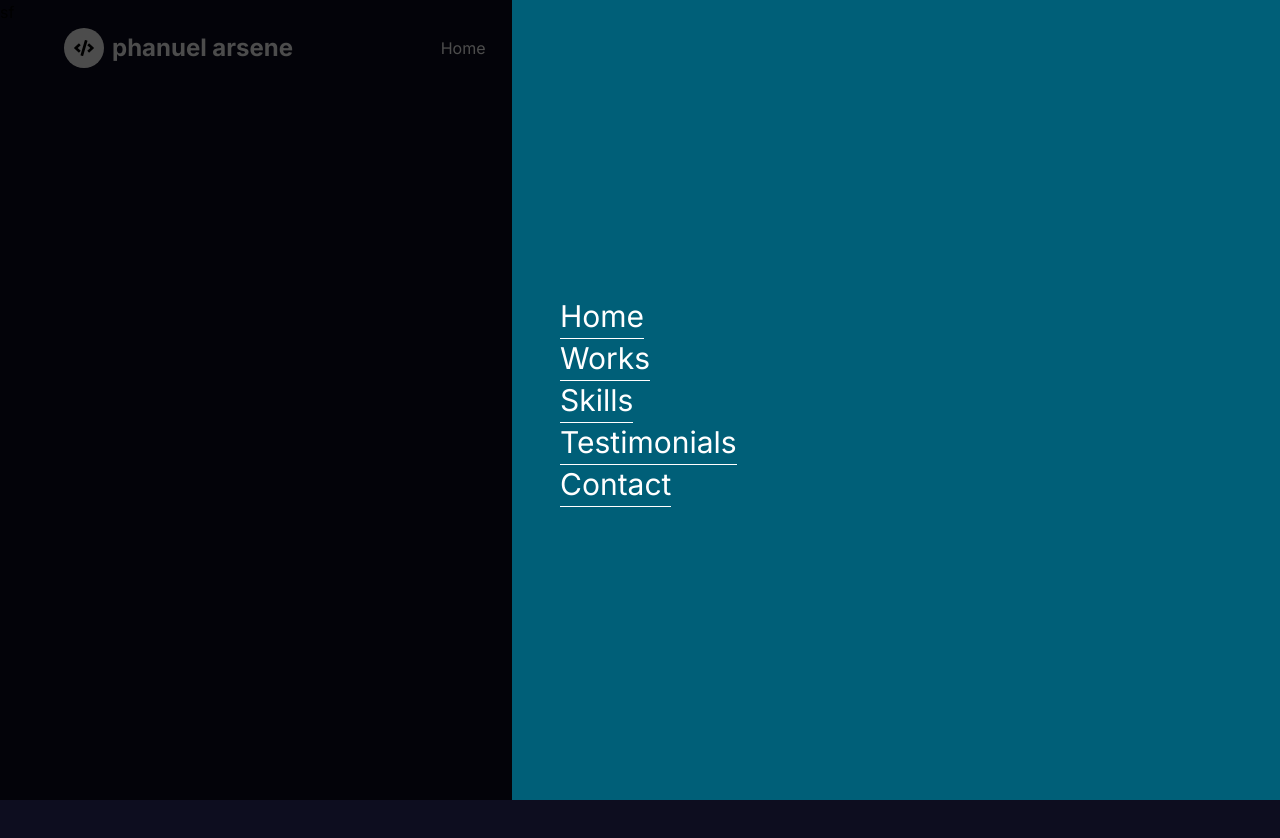
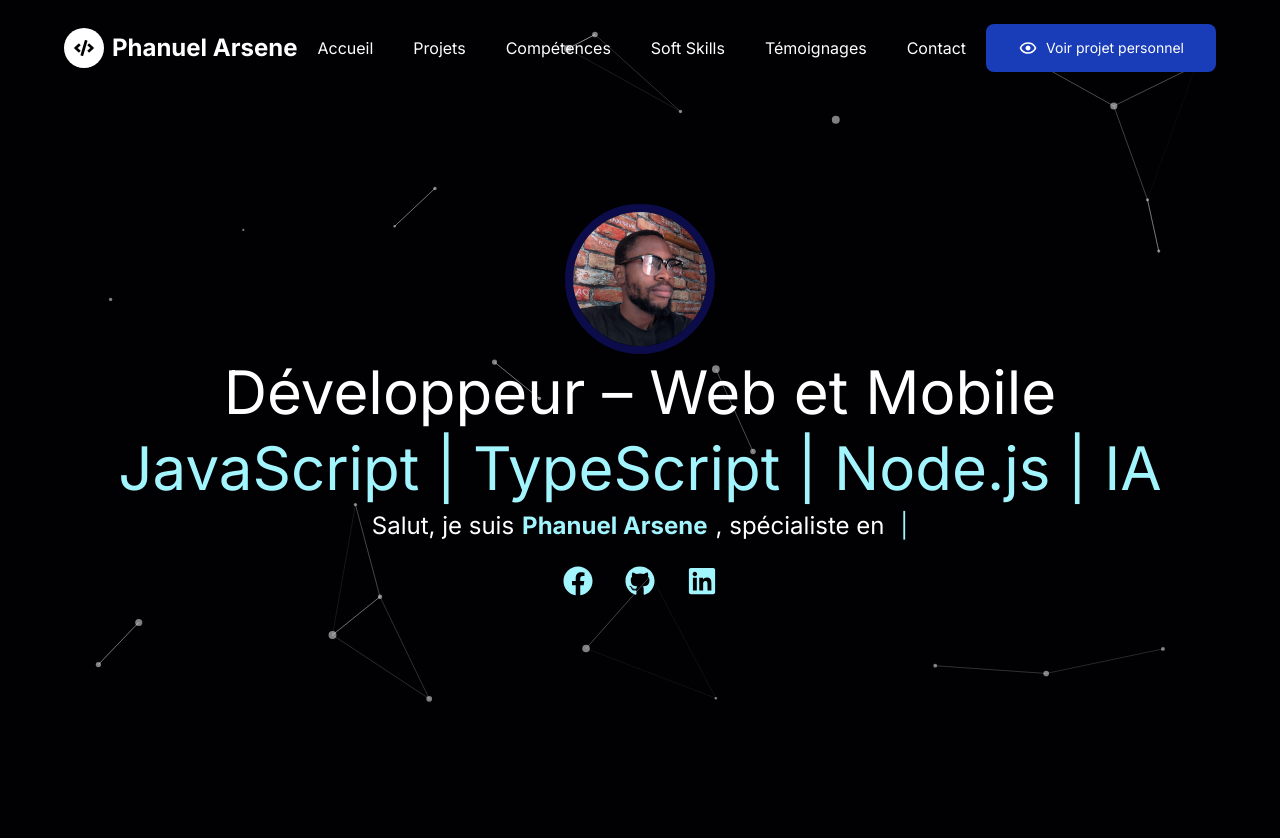
Before and after one commit to alibia-phanuel/phanuel-arsnene-dev, a Next.js app in the folder my-app/: page / in a window 1280 px wide. Shown: the top 838 px of the page. After the commit the page ends 800 px from the top, so only its background shows below. Built offline with nearby package versions, Linux system fonts and the light colour scheme.

Commit message:
finish section hero

```diff
--- a/my-app/app/layout.tsx
+++ b/my-app/app/layout.tsx
@@ -1,17 +1,17 @@
 import type { Metadata } from "next";
 import { Inter } from "next/font/google";
 import "./globals.css";
-import Nav from "@/components/nar-bar/Nav";
-import MobilNav from "@/components/nar-bar/MobilNav";
+
+import ResponsiveNav from "@/components/nar-bar/ResponsiveNav";
 const inter = Inter({
   weight: ["100", "200", "300", "400", "700", "900"],
   subsets: ["latin"],
 });
 export const metadata: Metadata = {
   title:
-    "Phanuel | Full-stack JavaScript Developer | React, Next.js, AI Integration",
+    "Phanuel | Développeur Intégration IA, React & Next.js   | Full-stack JS  ",
   description:
-    "Portfolio of Phanuel, a Full-stack JavaScript Developer specializing in React, Next.js, React Native, and AI integration. Available for remote jobs and freelance projects worldwide.",
+    "Portfolio de Phanuel, développeur Full-stack JavaScript expert en React, Next.js, React Native et intégration d’IA. Disponible pour missions freelance et emploi remote.",
 };
 
 export default function RootLayout({
@@ -21,9 +21,8 @@ export default function RootLayout({
 }>) {
   return (
     <html lang="en">
-      <body className={`${inter.className}  antialiased  bg-[#0d0d1f]`}>
-        <Nav />
-        <MobilNav />
+      <body className={`${inter.className}  antialiased  bg-[#010104]`}>
+        <ResponsiveNav />
         {children}
       </body>
     </html>
--- a/my-app/app/page.tsx
+++ b/my-app/app/page.tsx
@@ -2,8 +2,8 @@ import Hero from "@/components/pages-sections/hero";
 // https://www.youtube.com/watch?v=_ZkpvMjX9O8
 export default function Home() {
   return (
-    <>
+    <div className="overflow-hidden ">
       <Hero />
-    </>
+    </div>
   );
 }
--- a/my-app/components/nar-bar/MobilNav.tsx
+++ b/my-app/components/nar-bar/MobilNav.tsx
@@ -2,25 +2,39 @@ import { NavLinks } from "@/constant/constant";
 import Link from "next/link";
 import React from "react";
 import { CgClose } from "react-icons/cg";
-const MobilNav = () => {
+type Props = {
+  showNav: boolean;
+  closeNav: () => void;
+};
+
+/*******  1b935ba7-23a1-4a90-8acb-967340d26361  *******/
+const MobilNav = ({ showNav, closeNav }: Props) => {
+  const navOpen = showNav ? "translate-x-0" : "translate-x-full";
   return (
     <div>
       {/* backdrop */}
-      <div className="fixed insert-0 transform transition-all right-0 duration-500 z-[10002] bg-black opacity-70 w-full h-screen"></div>
+      <div
+        className={`fixed insert-0 ${navOpen} transform transition-all right-0 duration-500 z-[10002] bg-black opacity-70 w-full h-screen`}
+      ></div>
       {/* navlinks */}
-      <div className="text-white fixed justify-center flex flex-col h-full transform transition-all duration-500 delay-300 w-[80%] sm:w-[60%] bg-cyan-800 z-[10003] right-0">
+      <div
+        className={`text-white gap-16 fixed justify-center ${navOpen} flex flex-col h-full transform transition-all duration-500 delay-300 w-[80%] sm:w-[60%] bg-cyan-800 z-[10003] right-0`}
+      >
         {NavLinks.map((link) => (
           <div key={link.id}>
             <Link
               href={link.url}
-              className="text-white w-fit text-xl ml-12 border-b-[1.5px] pb-1 border-white sm:text-[30px] "
+              className="text-white  w-fit text-xl ml-12 border-b-[1.5px] pb-1 border-white sm:text-[30px]"
             >
               {link.label}
             </Link>
           </div>
         ))}
+        <CgClose
+          onClick={closeNav}
+          className="absolute top-[0.7rem] right-[0.7rem] cursor-pointer sm:w-8 sm:h-8 w-6 h-6"
+        />
       </div>
-      <CgClose className="absolute top-[0.7rem] right-[1.4rem]  sm:w-8 sm:h-8 w-6 h-6" />
     </div>
   );
 };
--- a/my-app/components/nar-bar/Nav.tsx
+++ b/my-app/components/nar-bar/Nav.tsx
@@ -6,8 +6,11 @@ import { useEffect, useState } from "react";
 import { BiDownload } from "react-icons/bi";
 import { FaCode } from "react-icons/fa";
 import { HiBars3BottomRight } from "react-icons/hi2";
-
-export default function Nav() {
+import { BiShow } from "react-icons/bi";
+type Props = {
+  openNav: () => void;
+};
+export default function Nav({ openNav }: Props) {
   const [navBg, setNavBg] = useState(false);
   useEffect(() => {
     const handeler = () => {
@@ -31,7 +34,7 @@ export default function Nav() {
             <FaCode className="w-5 h-5 text-black" />
           </div>
           <h1 className="text-xl hidden sm:block md:text-2xl text-white font-bold">
-            phanuel arsene
+            Phanuel Arsene
           </h1>
         </div>
         {/* nav */}
@@ -49,13 +52,22 @@ export default function Nav() {
         {/* button */}
         <div className="flex items-center space-x-4">
           {/* Cv button */}
-          <button className="px-8 py-3.5 text-sm cursor-pointer rounded-lg bg-blue-800 hover:bg-blue-600 transition-all  duration-300 text-white flex items-center space-x-2">
-            <BiDownload className="w-5 h-5" />
-            <span> Download CV</span>
+          <button
+            className="px-8 py-3.5 text-sm cursor-pointer rounded-lg bg-blue-800 hover:bg-blue-600 transition-all duration-300 text-white flex items-center space-x-2"
+            onClick={() => {
+              // Ouvre ta modale ou redirige vers projet perso
+              console.log("Afficher détails projet personnel");
+            }}
+          >
+            <BiShow className="w-5 h-5" />
+            <span>Voir projet personnel</span>
           </button>
         </div>
         {/* Burger Menu  */}
-        <HiBars3BottomRight className="w-8 h-8 cursor-pointer text-white lg:hidden" />
+        <HiBars3BottomRight
+          onClick={openNav}
+          className="w-8 h-8 cursor-pointer text-white lg:hidden"
+        />
       </div>
     </div>
   );
--- /dev/null
+++ b/my-app/components/nar-bar/ResponsiveNav.tsx
@@ -0,0 +1,18 @@
+"use client";
+import React, { useState } from "react";
+import Nav from "./Nav";
+import MobilNav from "./MobilNav";
+const ResponsiveNav = () => {
+  const [showNav, setShowNav] = useState(false);
+  const openNavHandler = () => setShowNav(true);
+  const closeNavHandler = () => setShowNav(false);
+
+  return (
+    <div>
+      <Nav openNav={openNavHandler} />
+      <MobilNav showNav={showNav} closeNav={closeNavHandler} />
+    </div>
+  );
+};
+
+export default ResponsiveNav;
--- /dev/null
+++ b/my-app/components/pages-sections/ParticleBackground.tsx
@@ -0,0 +1,89 @@
+// components/ParticlesHero.tsx
+"use client";
+
+import { useEffect, useMemo, useState } from "react";
+import Particles, { initParticlesEngine } from "@tsparticles/react";
+import {
+  type Container,
+  type ISourceOptions,
+  MoveDirection,
+  OutMode,
+} from "@tsparticles/engine";
+import { loadSlim } from "@tsparticles/slim";
+
+// Need to install @tsparticles/react , @tsparticles/engine and @tsparticles/slim packages
+// npm install @tsparticles/react @tsparticles/engine @tsparticles/slim
+
+export default function ParticlesHero() {
+  const [init, setInit] = useState(false);
+
+  useEffect(() => {
+    initParticlesEngine(async (engine) => {
+      await loadSlim(engine);
+    }).then(() => {
+      setInit(true);
+    });
+  }, []);
+
+  const particlesLoaded = async (container?: Container): Promise<void> => {
+    console.log(container);
+  };
+
+  const options: ISourceOptions = useMemo(
+    () => ({
+      background: {
+        color: { value: "transparent" }, // Transparent for overlay use
+      },
+      fullScreen: {
+        enable: false,
+      },
+      fpsLimit: 60,
+      interactivity: {
+        events: {
+          onClick: { enable: true, mode: "push" },
+          onHover: { enable: true, mode: "repulse" },
+        },
+        modes: {
+          push: { quantity: 4 },
+          repulse: { distance: 100, duration: 0.4 },
+        },
+      },
+      particles: {
+        color: { value: "#ffffff" },
+        links: {
+          color: "#ffffff",
+          distance: 150,
+          enable: true,
+          opacity: 0.4,
+          width: 1,
+        },
+        move: {
+          direction: MoveDirection.none,
+          enable: true,
+          outModes: { default: OutMode.out },
+          speed: 2,
+        },
+        number: {
+          density: { enable: true, area: 800 },
+          value: 60,
+        },
+        opacity: { value: 0.5 },
+        shape: { type: "circle" },
+        size: { value: { min: 1, max: 4 } },
+      },
+      detectRetina: true,
+    }),
+    []
+  );
+
+  if (!init) return null;
+
+  return (
+    <Particles
+      id="tsparticles"
+      particlesLoaded={particlesLoaded}
+      options={options}
+      className="absolute inset-0 "
+    />
+  );
+}
--- a/my-app/components/pages-sections/hero.tsx
+++ b/my-app/components/pages-sections/hero.tsx
@@ -1,7 +1,81 @@
-import React from "react";
+"use client";
+import { FaFacebook, FaGithub, FaLinkedin } from "react-icons/fa";
 
+import Image from "next/image";
+import Typewriter from "typewriter-effect";
+import ParticlesHero from "./ParticleBackground";
 const Hero = () => {
-  return <div className="overflow-hidden h-[2000px]">sf</div>;
+  return (
+    <div className="text-white relative h-screen  items-center justify-center overflow-hidden flex">
+      <ParticlesHero />
+      <div className="relative z-10 flex flex-col items-center">
+        <Image
+          src="/phanuel.jpg"
+          alt="Phanuel Arsene - développeur full-stack"
+          width={150}
+          height={150}
+          className="rounded-full border-8 border-[#0c0c4a]"
+        />
+        <h1 className="text-2xl my-2 sm:text-4xl md:text-5xl lg:text-6xl text-center">
+          Développeur – Web et Mobile <br />
+          <span className="text-cyan-200  relative top-4">
+            JavaScript | TypeScript | Node.js | IA
+          </span>
+        </h1>
+        <h2 className="mt-5 text-sm px-2 text-center sm:text-2xl font-medium flex items-center justify-center flex-wrap">
+          Salut, je suis{" "}
+          <strong className="text-cyan-200 px-2">Phanuel Arsene</strong>,
+          spécialiste en&nbsp;
+          <span className="text-cyan-200 pl-2 whitespace-nowrap">
+            <Typewriter
+              options={{
+                strings: [
+                  "React",
+                  "Next.js",
+                  "express",
+                  "Intégration IA & automatisation",
+                ],
+                autoStart: true,
+                loop: true,
+                delay: 75,
+                deleteSpeed: 50,
+                wrapperClassName: "",
+              }}
+            />
+          </span>
+        </h2>
+        <div className="mt-6 flex space-x-8 text-cyan-200 text-3xl">
+          <a
+            href="https://facebook.com/phanuelarsene"
+            target="_blank"
+            rel="noopener noreferrer"
+            aria-label="Facebook"
+            className="hover:text-cyan-400 transition"
+          >
+            <FaFacebook />
+          </a>
+          <a
+            href="https://github.com/alibia-phanuel"
+            target="_blank"
+            rel="noopener noreferrer"
+            aria-label="GitHub"
+            className="hover:text-cyan-400 transition"
+          >
+            <FaGithub />
+          </a>
+          <a
+            href="https://www.linkedin.com/in/phanuel-tsopze-8a33a52a4/"
+            target="_blank"
+            rel="noopener noreferrer"
+            aria-label="LinkedIn"
+            className="hover:text-cyan-400 transition"
+          >
+            <FaLinkedin />
+          </a>
+        </div>
+      </div>
+    </div>
+  );
 };
 
 export default Hero;
--- a/my-app/constant/constant.ts
+++ b/my-app/constant/constant.ts
@@ -1,27 +1,8 @@
 export const NavLinks = [
-  {
-    id: 1,
-    url: "#",
-    label: "Home",
-  },
-  {
-    id: 2,
-    url: "#",
-    label: "Works",
-  },
-  {
-    id: 3,
-    url: "#",
-    label: "Skills",
-  },
-  {
-    id: 4,
-    url: "#",
-    label: "Testimonials",
-  },
-  {
-    id: 5,
-    url: "#",
-    label: "Contact ",
-  },
+  { id: 1, url: "#accueil", label: "Accueil" },
+  { id: 2, url: "#projets", label: "Projets" },
+  { id: 3, url: "#competences", label: "Compétences" },
+  { id: 4, url: "#soft-skills", label: "Soft Skills" }, // nouvelle entrée
+  { id: 5, url: "#temoignages", label: "Témoignages" },
+  { id: 6, url: "#contact", label: "Contact" },
 ];
```
Also changed, not shown: package.json (added, +8 -0 lines), my-app/public/phanuel.jpg (added), 1 other file (tests, documents, lock files or other folders).
